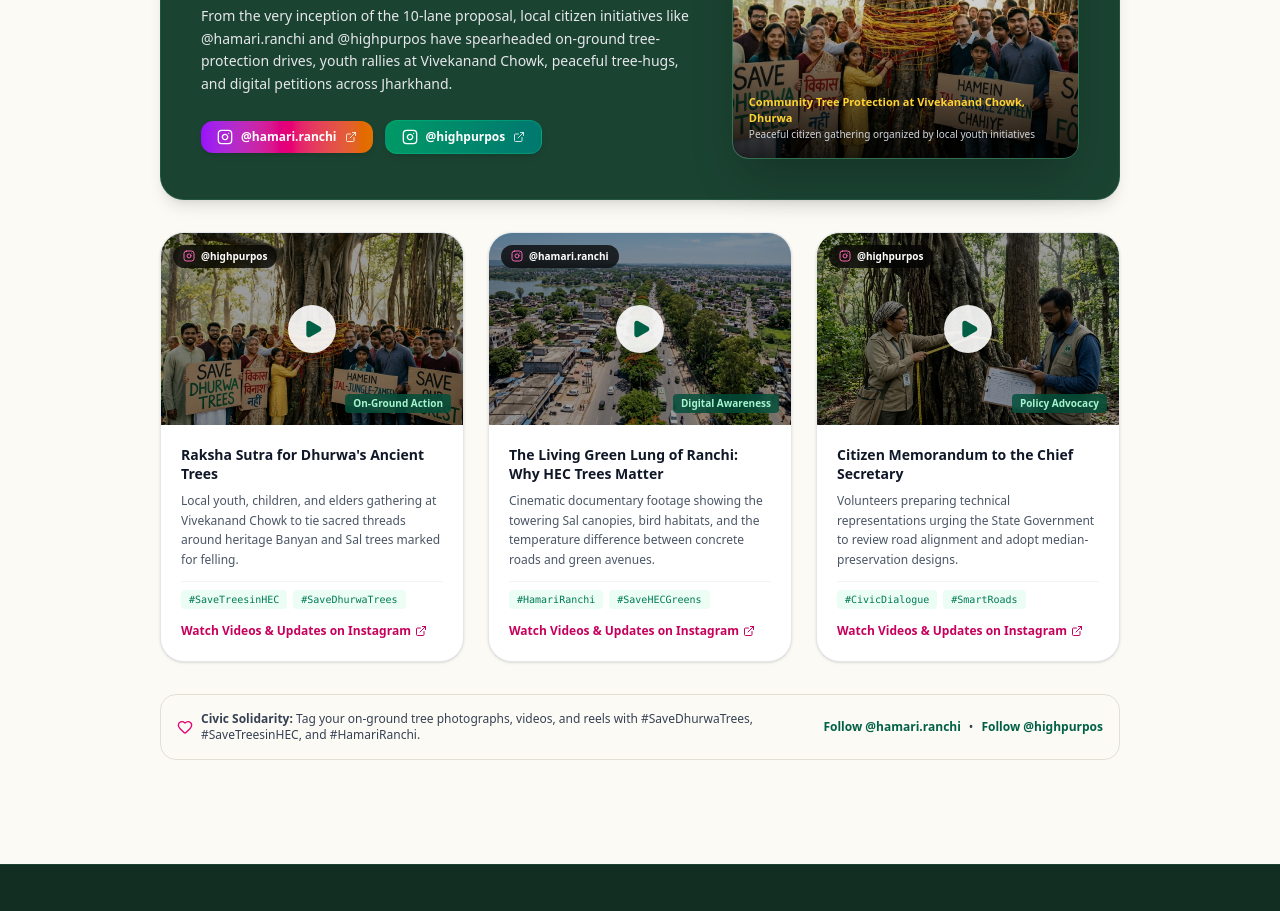
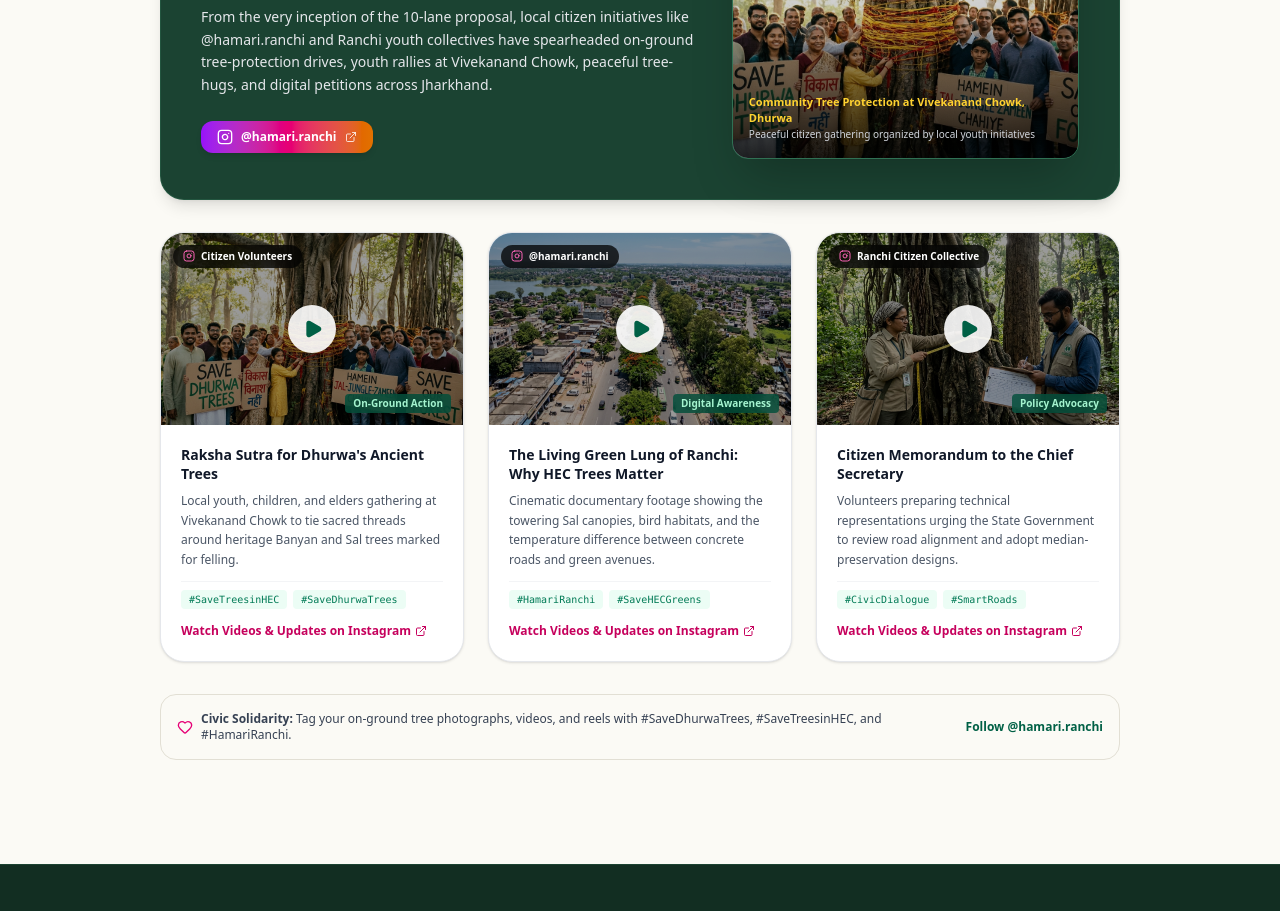
Before and after one commit to GauravSinhaa/save-dhurwa-trees, a Next.js app: page /get-involved in a window 1280 px wide. Shown: the part 3300-4211 px from the top of the page. Built offline with nearby package versions, Linux system fonts and the light colour scheme.

Commit message:
fix: Remove all mentions and links to @highpurpos from website

```diff
--- a/src/app/about/page.tsx
+++ b/src/app/about/page.tsx
@@ -95,16 +95,16 @@ export default function AboutPage() {
       <div className="bg-white rounded-3xl border border-gray-200 p-6 sm:p-8 space-y-4 shadow-sm text-xs text-gray-700">
         <div className="flex items-center gap-2 text-emerald-800 font-bold text-sm">
           <Heart className="w-5 h-5 text-pink-600" />
-          <span>Grassroots Catalysts: @hamari.ranchi & @highpurpos</span>
+          <span>Grassroots Catalysts: @hamari.ranchi</span>
         </div>
         <p className="leading-relaxed">
-          Special civic recognition is extended to the youth and environmental initiatives{" "}
-          <strong>@hamari.ranchi</strong> and <strong>@highpurpos</strong> on Instagram. Their
+          Special civic recognition is extended to the youth and environmental initiative{" "}
+          <strong>@hamari.ranchi</strong> on Instagram. Their
           early mobilization, on-ground peaceful gatherings at Vivekanand Chowk / Shaheed
           Maidan, protective sacred thread-tying drives, and continuous community videos
           brought vital public attention to the Dhurwa road corridor&apos;s mature tree loss.
           This platform exists as an open, evidence-based technical tool to support and
-          amplify their lawful public advocacy.
+          amplify lawful citizen advocacy.
         </p>
         <div className="flex flex-wrap gap-3 pt-1">
           <a
@@ -114,14 +114,6 @@ export default function AboutPage() {
             className="inline-flex items-center gap-1.5 px-3 py-1.5 rounded-lg bg-pink-50 text-pink-800 border border-pink-200 font-semibold"
           >
             <span>Follow @hamari.ranchi on Instagram</span>
-          </a>
-          <a
-            href="https://www.instagram.com/highpurpos?mdxt=cXY5eGZmN21zMWNx"
-            target="_blank"
-            rel="noopener noreferrer"
-            className="inline-flex items-center gap-1.5 px-3 py-1.5 rounded-lg bg-emerald-50 text-emerald-800 border border-emerald-200 font-semibold"
-          >
-            <span>Follow @highpurpos on Instagram</span>
           </a>
         </div>
       </div>
--- a/src/app/page.tsx
+++ b/src/app/page.tsx
@@ -226,7 +226,7 @@ export default function HomePage() {
         <InteractiveTreeMap height="560px" showFilters={true} />
       </section>
 
-      {/* Grassroots Citizen Movement Spotlight: @hamari.ranchi & @highpurpos */}
+      {/* Grassroots Citizen Movement Spotlight: @hamari.ranchi */}
       <section className="max-w-7xl mx-auto px-4 sm:px-6 lg:px-8">
         <GrassrootsSpotlight />
       </section>
--- a/src/components/community/GrassrootsSpotlight.tsx
+++ b/src/components/community/GrassrootsSpotlight.tsx
@@ -37,8 +37,8 @@ export const GrassrootsSpotlight: React.FC = () => {
   const socialReels = [
     {
       id: "reel-1",
-      creator: "@highpurpos",
-      creatorUrl: "https://www.instagram.com/highpurpos?mdxt=cXY5eGZmN21zMWNx",
+      creator: "Citizen Volunteers",
+      creatorUrl: "https://www.instagram.com/hamari.ranchi?cplk=MWJqbGRsazc1a2RzbQ==",
       titleEn: "Raksha Sutra for Dhurwa's Ancient Trees",
       titleHi: "धुर्वा के पुराने पेड़ों पर रक्षा सूत्र और 'चिपको' जागृति",
       descEn:
@@ -65,8 +65,8 @@ export const GrassrootsSpotlight: React.FC = () => {
     },
     {
       id: "reel-3",
-      creator: "@highpurpos",
-      creatorUrl: "https://www.instagram.com/highpurpos?mdxt=cXY5eGZmN21zMWNx",
+      creator: "Ranchi Citizen Collective",
+      creatorUrl: "https://www.instagram.com/hamari.ranchi?cplk=MWJqbGRsazc1a2RzbQ==",
       titleEn: "Citizen Memorandum to the Chief Secretary",
       titleHi: "मुख्य सचिव को नागरिकों का औपचारिक ज्ञापन",
       descEn:
@@ -96,13 +96,13 @@ export const GrassrootsSpotlight: React.FC = () => {
           <h2 className="text-2xl sm:text-3xl font-extrabold text-white tracking-tight leading-tight">
             {language === "hi"
               ? "धुर्वा के पेड़ों को बचाने वाले ज़मीनी साथी"
-              : "Driven by Ranchi's Citizens: @hamari.ranchi & @highpurpos"}
+              : "Driven by Ranchi's Citizens: @hamari.ranchi"}
           </h2>
 
           <p className="text-xs sm:text-sm text-gray-200 leading-relaxed">
             {language === "hi"
-              ? "शुरुआती दौर से ही इंस्टाग्राम पर @hamari.ranchi और @highpurpos ने धुर्वा के पेड़ों को बचाने के लिए ज़मीनी जागरूकता, शांतिपूर्ण जन-सभाओं, रक्षा सूत्र अभियानों और सोशल मीडिया पर हज़ारों नागरिकों को जोड़ने का काम किया है। यह डिजिटल मंच उनके प्रयासों का साक्ष्य-आधारित विस्तार है।"
-              : "From the very inception of the 10-lane proposal, local citizen initiatives like @hamari.ranchi and @highpurpos have spearheaded on-ground tree-protection drives, youth rallies at Vivekanand Chowk, peaceful tree-hugs, and digital petitions across Jharkhand."}
+              ? "शुरुआती दौर से ही इंस्टाग्राम पर @hamari.ranchi और स्थानीय पर्यावरण प्रेमियों ने धुर्वा के पेड़ों को बचाने के लिए ज़मीनी जागरूकता, शांतिपूर्ण जन-सभाओं, रक्षा सूत्र अभियानों और सोशल मीडिया पर हज़ारों नागरिकों को जोड़ने का काम किया है। यह डिजिटल मंच उनके प्रयासों का साक्ष्य-आधारित विस्तार है।"
+              : "From the very inception of the 10-lane proposal, local citizen initiatives like @hamari.ranchi and Ranchi youth collectives have spearheaded on-ground tree-protection drives, youth rallies at Vivekanand Chowk, peaceful tree-hugs, and digital petitions across Jharkhand."}
           </p>
 
           {/* Social Profile Badges */}
@@ -115,17 +115,6 @@ export const GrassrootsSpotlight: React.FC = () => {
             >
               <InstagramIcon className="w-4 h-4" />
               <span>@hamari.ranchi</span>
-              <ExternalLink className="w-3 h-3 text-white/80" />
-            </a>
-
-            <a
-              href="https://www.instagram.com/highpurpos?mdxt=cXY5eGZmN21zMWNx"
-              target="_blank"
-              rel="noopener noreferrer"
-              className="inline-flex items-center gap-2 px-4 py-2 bg-gradient-to-r from-emerald-600 to-teal-700 hover:from-emerald-700 hover:to-teal-800 text-white font-bold rounded-xl text-xs shadow-md transition-all hover:scale-105 border border-emerald-400/30"
-            >
-              <InstagramIcon className="w-4 h-4" />
-              <span>@highpurpos</span>
               <ExternalLink className="w-3 h-3 text-white/80" />
             </a>
           </div>
@@ -255,15 +244,6 @@ export const GrassrootsSpotlight: React.FC = () => {
           >
             Follow @hamari.ranchi
           </a>
-          <span>•</span>
-          <a
-            href="https://www.instagram.com/highpurpos"
-            target="_blank"
-            rel="noopener noreferrer"
-            className="text-emerald-800 hover:underline font-semibold text-xs"
-          >
-            Follow @highpurpos
-          </a>
         </div>
       </div>
     </div>
```
